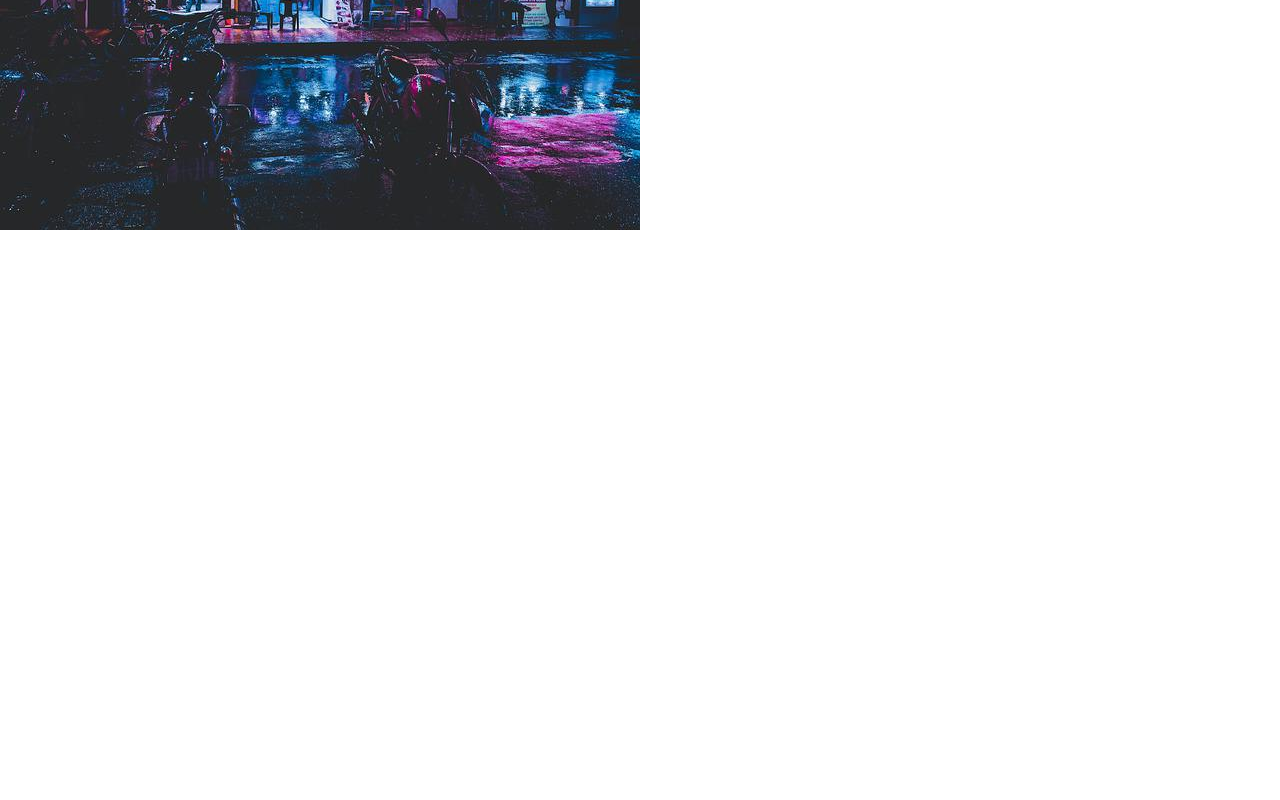
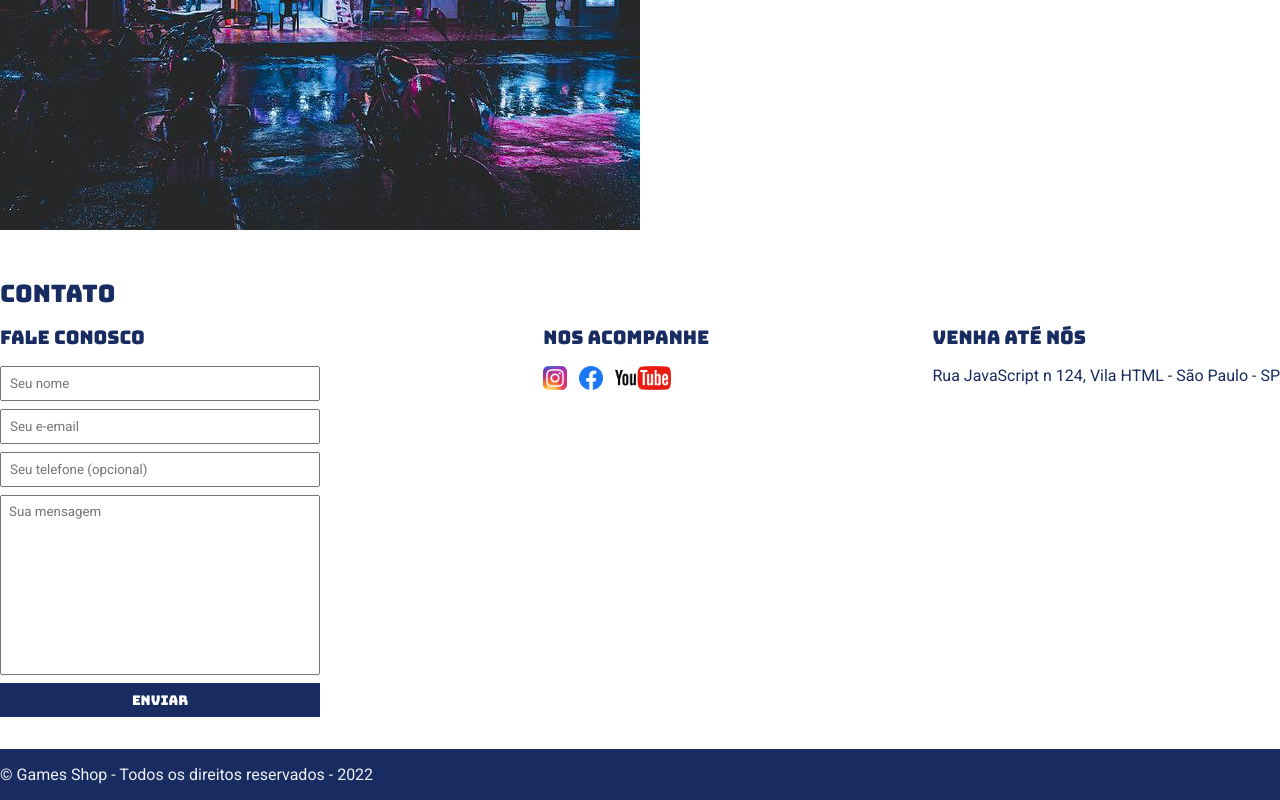
Before and after one commit to gabatist4/GAMES-SHOP, a plain HTML site: page index.html in a window 1280 px wide. Shown: the part 349-1149 px from the top of the page. Before the commit the page ends 800 px from the top, so only its background shows below. Drawn offline with Linux system fonts and the light colour scheme.

Commit message:
Formulário e rodapé

```diff
--- a/index.html
+++ b/index.html
@@ -17,16 +17,16 @@
             <nav>
                 <ul>
                     <li>
-                        <a href="#">Sobre a loja</a>
+                        <a href="#about">Sobre a loja</a>
                     </li>
                     <li>
-                        <a href="#">Contato</a>
+                        <a href="#contact">Contato</a>
                     </li>
                 </ul>
             </nav>
         </div>
     </header>
-    <section>
+    <section id="about">
         <div class="container">
             <img class="store-front" src="./images/loja.jpg" alt="Fachada da loja Games Shop">
             <div>
@@ -38,12 +38,62 @@
                     Lorem ipsum dolor sit amet consectetur adipisicing elit. Earum quibusdam aspernatur nostrum corporis aperiam reiciendis, dolorem, quos, error minus voluptatum deserunt delectus unde id nulla facere repellat exercitationem ab est?
                 </p>
                 <ul class="brands-list">
-                    <li><img src="./images/nintendo.png" alt="Nintendo"></li>
-                    <li><img src="./images/xbox.png" alt="Xbox"></li>
-                    <li><img src="./images/playstation.png" alt="Playstation"></li>
+                    <li><img src="./images/nintendo.png" alt="Logo da Nintendo"></li>
+                    <li><img src="./images/xbox.png" alt="Logo do Xbox"></li>
+                    <li><img src="./images/playstation.png" alt="Logo do Playstation"></li>
                 </ul>
             </div>
         </div>
     </section>
+    <section id="contact">
+        <div class="container">
+            <h2>Contato</h2>
+            <div class="contact-methods">
+                <div>
+                    <h3>Fale conosco</h3>
+                    <form>
+                        <input type="text" placeholder="Seu nome" required />
+                        <input type="email" placeholder="Seu e-email" required />
+                        <input type="tel" placeholder="Seu telefone (opcional)" />
+                        <textarea placeholder="Sua mensagem" required></textarea>
+                        <button type="submit">Enviar</button>
+                    </form>
+                </div>
+                <div>
+                    <h3>Nos acompanhe</h3>
+                    <ul class="social-links">
+                        <li>
+                            <a href="#" title="Siga-nos no Instagram">
+                                <img src="./images/instagram.png" alt="Logo do Instagram" />
+                            </a>
+                        </li>
+                        <li>
+                            <a href="#" title="Siga-nos no Facebook">
+                                <img src="./images/facebook.png" alt="Logo do Facebook" />
+                            </a>
+                        </li>
+                        <li>
+                            <a href="#" title="Visite nosso canal no Youtube">
+                                <img src="./images/youtube.png" alt="Logo do Youtube" />
+                            </a>
+                        </li>
+                    </ul>
+                </div>
+                <div>
+                    <h3>Venha até nós</h3>
+                    <p>
+                        Rua JavaScript n 124, Vila HTML - São Paulo - SP
+                    </p>
+                </div>
+            </div>
+        </div>
+    </section>
+    <footer>
+        <div class="container">
+            <p>
+                &copy; Games Shop - Todos os direitos reservados - 2022
+            </p>
+        </div>
+    </footer>
 </body>
 </html>
--- a/main.css
+++ b/main.css
@@ -5,11 +5,16 @@
 }
 
 header,
-section h2 {
-    font-family: 'Bungee', sans-serif;;
+section h2,
+section h3,
+form button {
+    font-family: 'Bungee', sans-serif;
+    font-weight: normal;
 }
 
-body {
+body,
+input,
+textarea  {
     font-family: 'Roboto', sans-serif;
 }
 
@@ -17,11 +22,6 @@ header {
     padding: 16px 0;
     background-color: #182c61;
     color: #ecf0f1;
-}
-
-header h1,
-section h2 {
-    font-weight: normal;
 }
 
 header nav li {
@@ -77,3 +77,64 @@ section p {
 .store-front {
     margin-right: 32px;
 }
+
+.social-links img {
+    height: 24px;
+}
+
+.social-links li {
+    display: inline;
+    margin-right: 8px;
+}
+
+.social-links a {
+    text-decoration: none;
+}
+
+#contact .container {
+    display: block;
+}
+
+.contact-methods {
+    display: flex;
+    justify-content: space-between;
+}
+
+form input,
+form textarea,
+form button {
+    display: block;
+    width: 320px;
+    margin-bottom: 8px;
+    padding: 8px;
+}
+
+form textarea {
+    resize: none;
+    height: 180px;
+}
+
+section h3 {
+    margin-bottom: 16px;
+}
+form button {
+    background-color: #182c61;
+    color: #fff;
+    border: none;
+    cursor: pointer;
+}
+
+form button:hover {
+    background-color: #314e9e;
+}
+
+input:focus,
+textarea:focus {
+    outline-color: #182c61;
+}
+
+footer {
+    background-color: #182c61;
+    color: #ecf0f1;
+    padding: 16px 0 ;
+}
```
Also changed, not shown: 1 other file.
